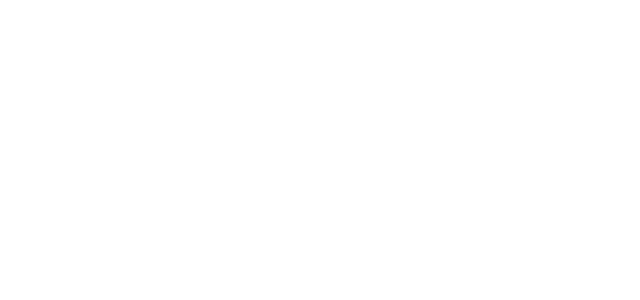
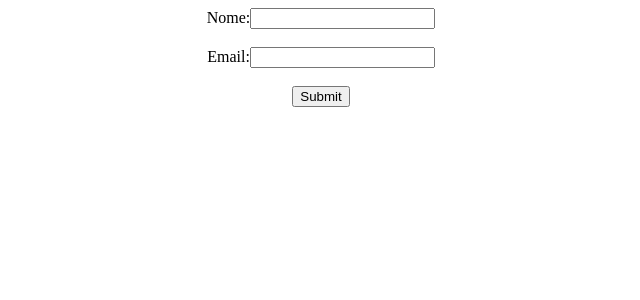
Before and after one commit to nicolasnardi404/RestaurantOrderingApp, a React (Create React App) app: page /Form in a window 1280 px wide. Before the commit this address had no page. Shown: the top 300 px of the page, without its empty margins (319-959 px from the left). Built offline with nearby package versions, Linux system fonts and the light colour scheme.

Commit message:
form commit

```diff
--- /dev/null
+++ b/src/components/Form.js
@@ -0,0 +1,18 @@
+import React from "react"
+
+export default function Form(){
+
+    return(
+        <div>
+        <form action="/Form" method="GET">
+        <label for="name">Nome:</label>
+        <input type="text" id="name" name="name"></input>
+        <br></br><br></br>
+        <label for="name">Email:</label>
+        <input type="text" id="email" name="email"></input>
+        <br></br><br></br>
+        <input type="submit" id="submit" name="submit"></input>
+        </form>
+        </div>
+    )
+}
--- /dev/null
+++ b/src/components/Hello.js
@@ -0,0 +1,10 @@
+import React from "react"
+
+export default function Hello(){
+
+    return(
+        <div>
+        <h1>hello do componenet</h1>
+        </div>
+    )
+}
--- a/src/index.js
+++ b/src/index.js
@@ -1,12 +1,16 @@
 import ReactDOM from "react-dom/client";
 import { BrowserRouter, Routes, Route } from "react-router-dom";
 import Home from "./pages/Home";
+import Pagina from "./pages/Pagina";
+import Formulario from "./pages/Formulario"
 
 export default function App() {
   return (
     <BrowserRouter>
       <Routes>
         <Route path="/" element={<Home />} />
+        <Route path="/pagina" element={<Pagina />} />
+        <Route path="/Form" element={<Formulario />} />
       </Routes>
     </BrowserRouter>
   );
--- /dev/null
+++ b/src/pages/Formulario.js
@@ -0,0 +1,11 @@
+import React from 'react';
+import '../App.css';
+import Form from '../components/Form';
+
+export default function Pagina() {
+  return (
+    <div className="App">
+      <Form />
+    </div>
+  );
+}
--- /dev/null
+++ b/src/pages/Pagina.js
@@ -0,0 +1,11 @@
+import React from 'react';
+import '../App.css';
+import Hello from '../components/Hello';
+
+export default function Pagina() {
+  return (
+    <div className="App">
+      <Hello />
+    </div>
+  );
+}
```
